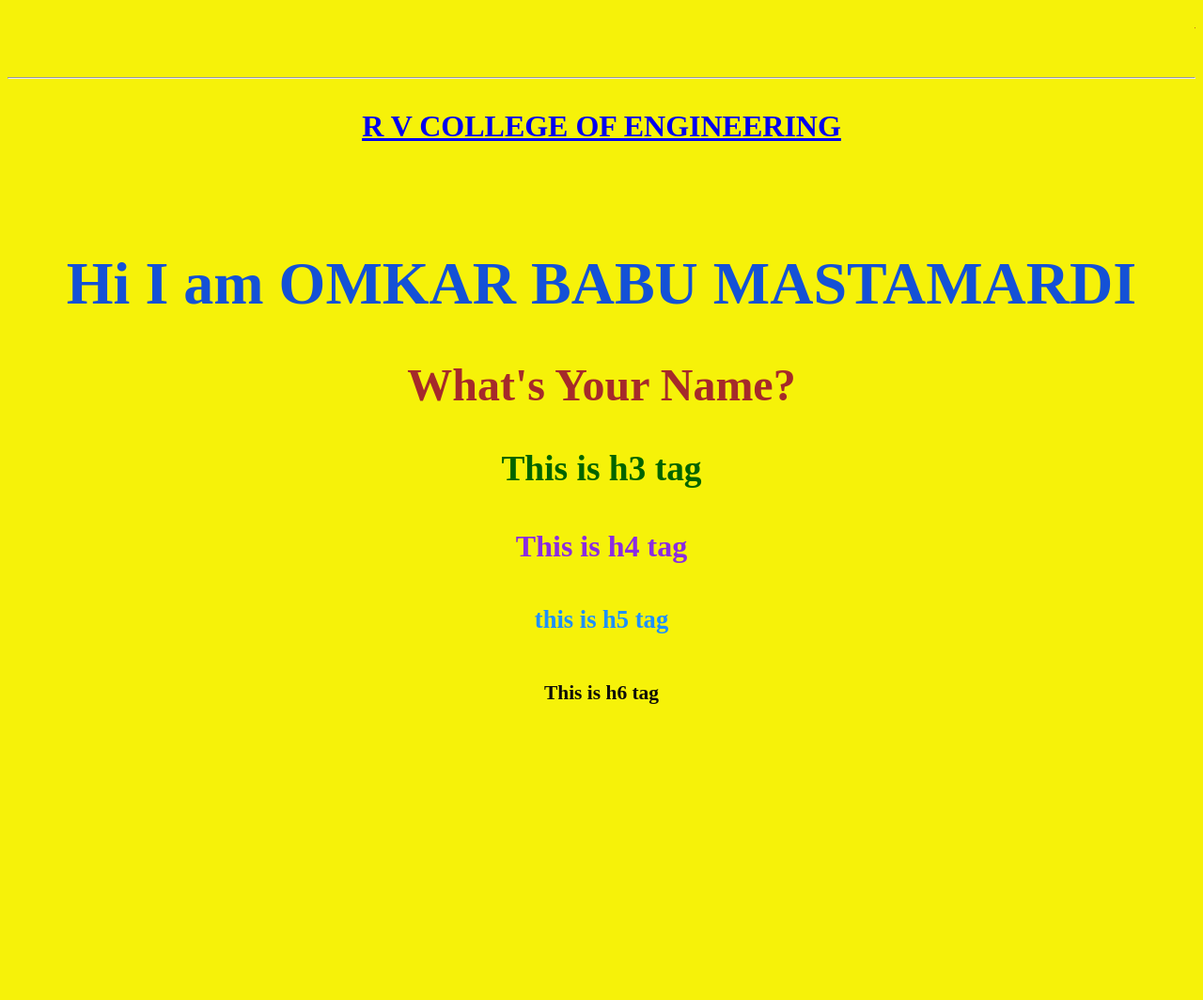
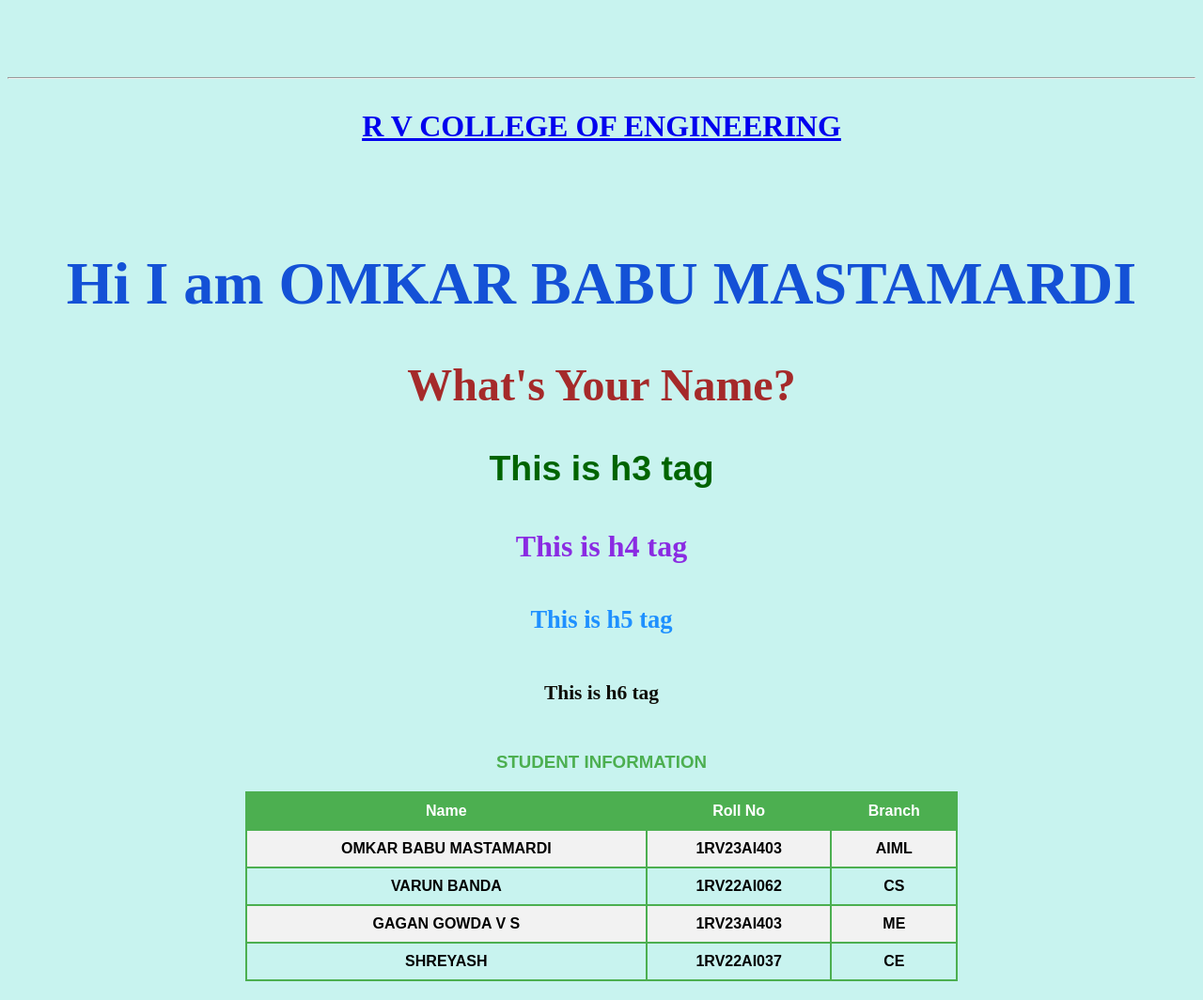
Before and after one commit to Mastamardi/Skill-Lab-2024, a plain HTML site: page index.html in a window 1280 px wide. Shown: the whole page at 94% size. Before the commit the page ends 800 px from the top, so only its background shows below. Drawn offline with Linux system fonts and the light colour scheme.

Commit message:
Again Added Some features

```diff
--- a/index.html
+++ b/index.html
@@ -1,10 +1,38 @@
 <!DOCTYPE html>
 <html lang="en">
 <head>
+    <style>
+        h3 {
+            text-align: center;
+            color: #4CAF50;
+            font-family: Arial, sans-serif;
+        }
+        table {
+            width: 60%;
+            margin: 20px auto;
+            border-collapse: collapse;
+            font-family: Arial, sans-serif;
+        }
+        th, td {
+            padding: 10px;
+            text-align: center;
+            border: 2px solid #4CAF50;
+        }
+        th {
+            background-color: #4CAF50;
+            color: white;
+        }
+        tr:nth-child(even) {
+            background-color: #f2f2f2;
+        }
+        tr:hover {
+            background-color: #ddd;
+        }
+    </style>
     <meta charset="UTF-8">
     <meta name="viewport" content="width=device-width, initial-scale=1.0">
     <title>Skill Lab 2024</title>
-    <body style="background-color: rgb(246, 242, 9);">
+    <body style="background-color: rgb(200, 243, 239);">
 </head>
 <body>
     <center>
@@ -19,8 +47,39 @@
     <h2 style="color: brown;"> What's Your Name?</h2>
     <h3 style="color: darkgreen;">This is h3 tag</h3>
     <h4 style="color: blueviolet;">This is h4 tag</h4>
-    <h5 style="color: dodgerblue;"> this is h5 tag</h5>
+    <h5 style="color: dodgerblue;"> This is h5 tag</h5>
     <h6 style="color: rgb(15, 14, 8);">This is h6 tag</h6>
+
+    </center>
+    <center>
+    <h3>STUDENT INFORMATION</h3>
+    <table>
+        <tr>
+            <th>Name</th>
+            <th>Roll No</th>
+            <th>Branch</th>
+        </tr>
+        <tr>
+            <td>OMKAR BABU MASTAMARDI</td>
+            <td>1RV23AI403</td>
+            <td>AIML</td>
+        </tr>
+        <tr>
+            <td>VARUN BANDA</td>
+            <td>1RV22AI062</td>
+            <td>CS</td>
+        </tr>
+        <tr>
+            <td>GAGAN GOWDA V S</td>
+            <td>1RV23AI403</td>
+            <td>ME</td>
+        </tr>
+        <tr>
+            <td>SHREYASH</td>
+            <td>1RV22AI037</td>
+            <td>CE</td>
+        </tr>
+    </table>
     </center>
 
 </body>
```
